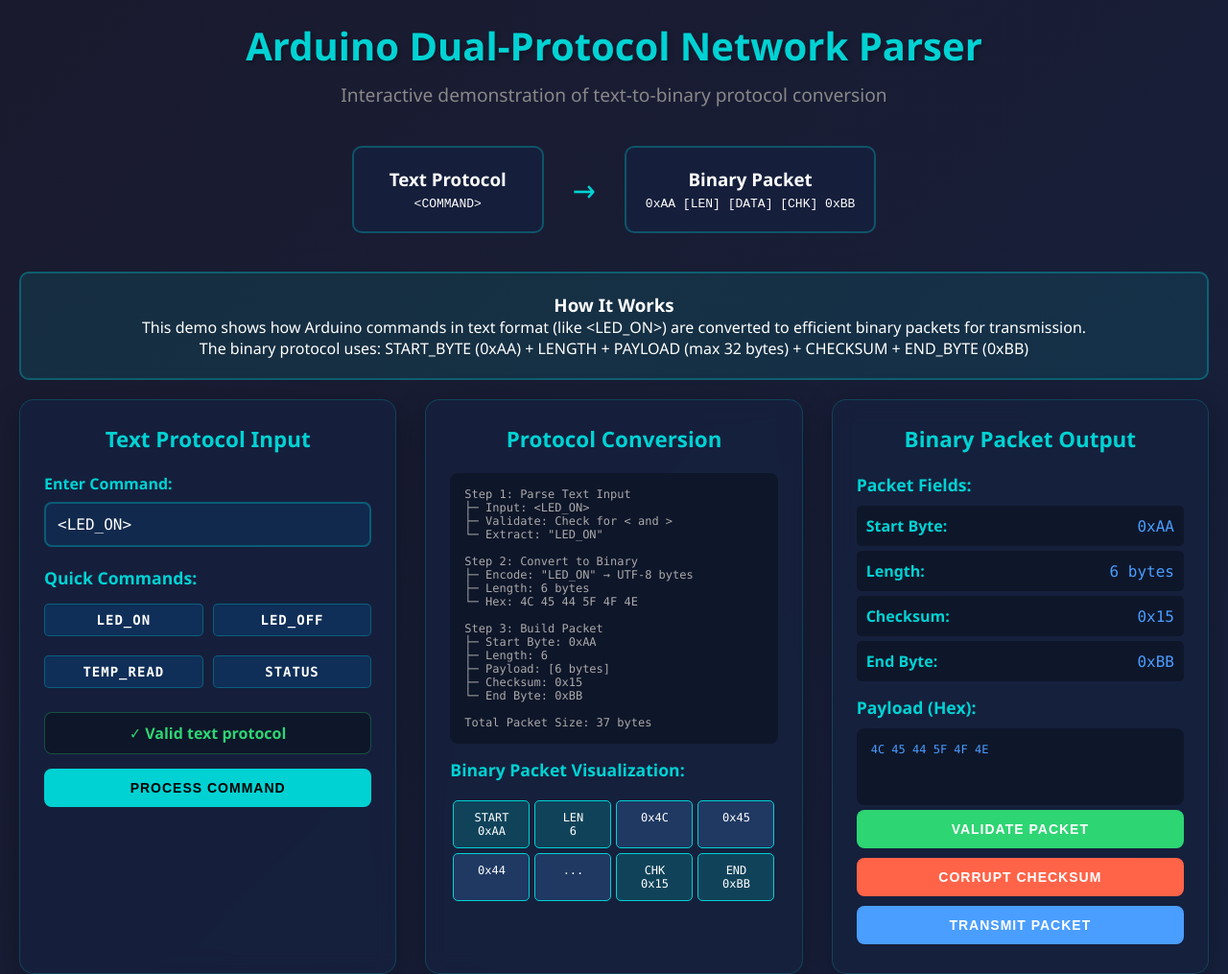
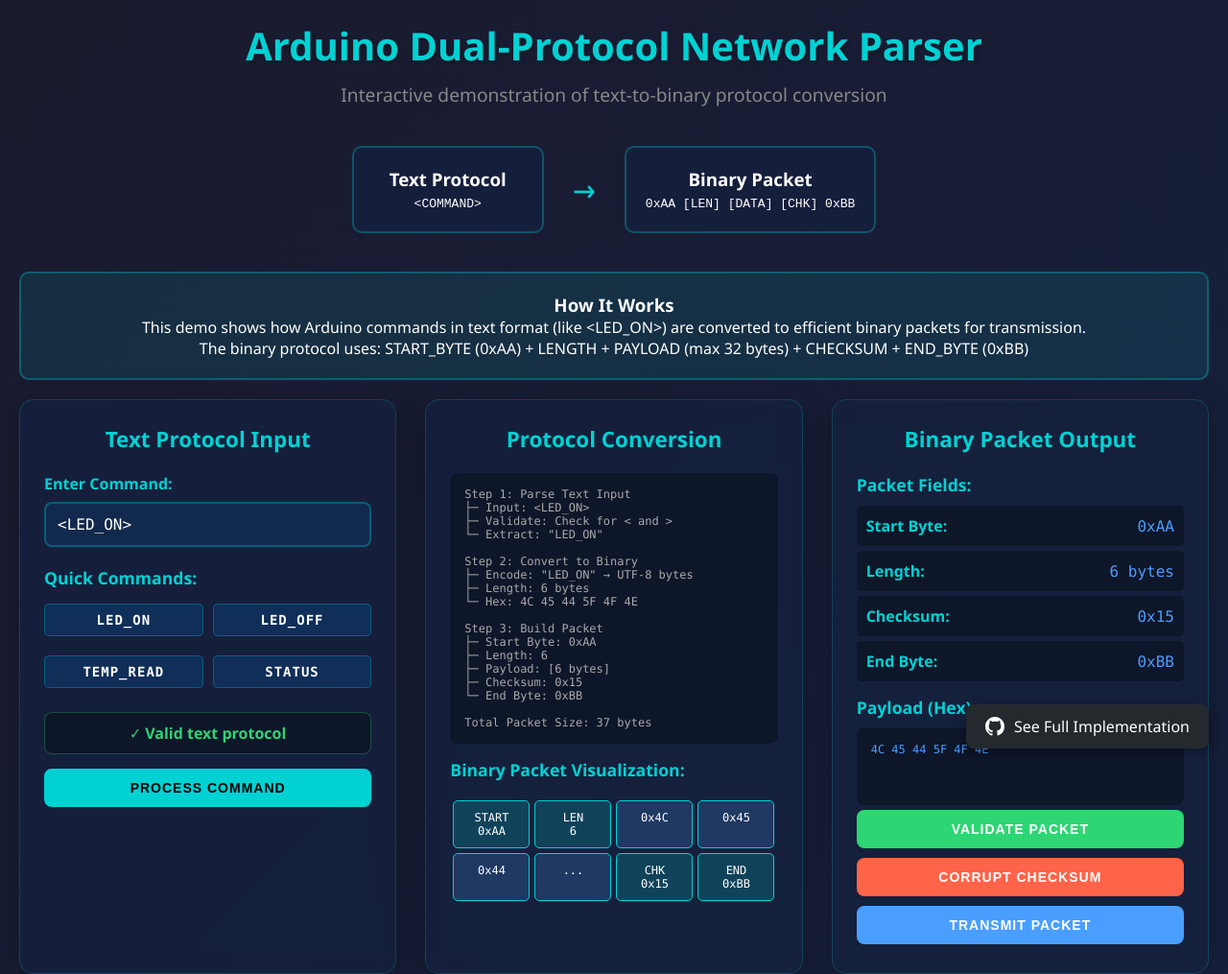
Before and after one commit to Nautevol07VII-111/Custom-Network.-Protocol-Parser, a plain HTML site: page index.html in a window 1280 px wide. Shown: the top 1015 px of the page at 96% size. Drawn offline with Linux system fonts and the light colour scheme.

Commit message:
feat: added repo link

```diff
--- a/index.html
+++ b/index.html
@@ -324,6 +324,30 @@
                 transform: rotate(90deg);
             }
         }
+
+        .github-link {
+    position: fixed;
+    bottom: 20px;
+    right: 20px;
+    background: #24292e;
+    color: white;
+    padding: 12px 20px;
+    border-radius: 8px;
+    text-decoration: none;
+    display: flex;
+    align-items: center;
+    gap: 10px;
+    font-weight: 500;
+    transition: all 0.3s ease;
+    box-shadow: 0 4px 12px rgba(0, 0, 0, 0.3);
+    z-index: 1000;
+}
+
+.github-link:hover {
+    background: #2f363d;
+    transform: translateY(-2px);
+    box-shadow: 0 6px 20px rgba(0, 0, 0, 0.4);
+}
     </style>
 </head>
 <body>
@@ -673,5 +697,14 @@ Total Packet Size: ${5 + MAX_PAYLOAD} bytes`;
             }
         });
     </script>
+    <!-- GitHub Repository Link -->
+<a href="https://github.com/Nautevol07VII-111/Custom-Network.-Protocol-Parser"
+class="github-link"
+target="_blank">
+ <svg height="20" width="20" viewBox="0 0 16 16" fill="currentColor">
+     <path d="M8 0C3.58 0 0 3.58 0 8c0 3.54 2.29 6.53 5.47 7.59.4.07.55-.17.55-.38 0-.19-.01-.82-.01-1.49-2.01.37-2.53-.49-2.69-.94-.09-.23-.48-.94-.82-1.13-.28-.15-.68-.52-.01-.53.63-.01 1.08.58 1.23.82.72 1.21 1.87.87 2.33.66.07-.52.28-.87.51-1.07-1.78-.2-3.64-.89-3.64-3.95 0-.87.31-1.59.82-2.15-.08-.2-.36-1.02.08-2.12 0 0 .67-.21 2.2.82.64-.18 1.32-.27 2-.27.68 0 1.36.09 2 .27 1.53-1.04 2.2-.82 2.2-.82.44 1.1.16 1.92.08 2.12.51.56.82 1.27.82 2.15 0 3.07-1.87 3.75-3.65 3.95.29.25.54.73.54 1.48 0 1.07-.01 1.93-.01 2.2 0 .21.15.46.55.38A8.013 8.013 0 0016 8c0-4.42-3.58-8-8-8z"/>
+ </svg>
+ See Full Implementation
+</a>
 </body>
 </html>
```
